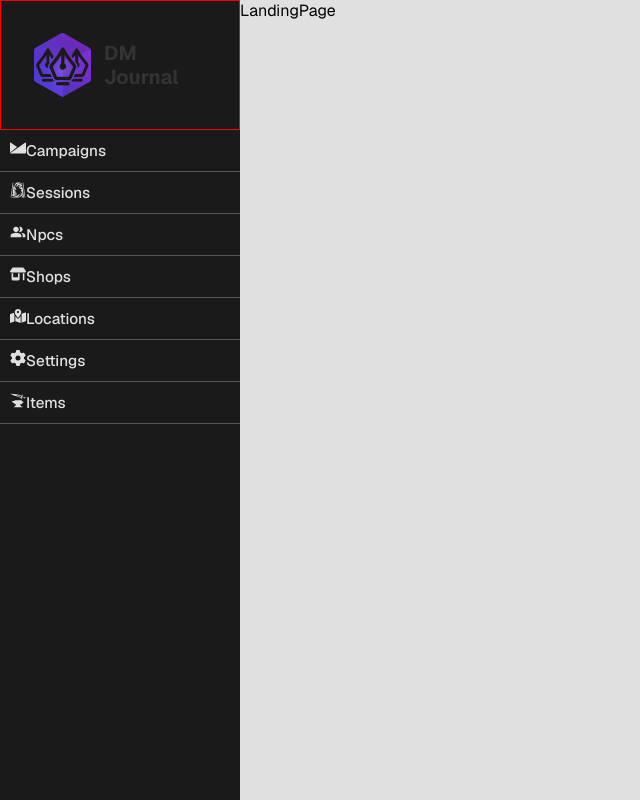
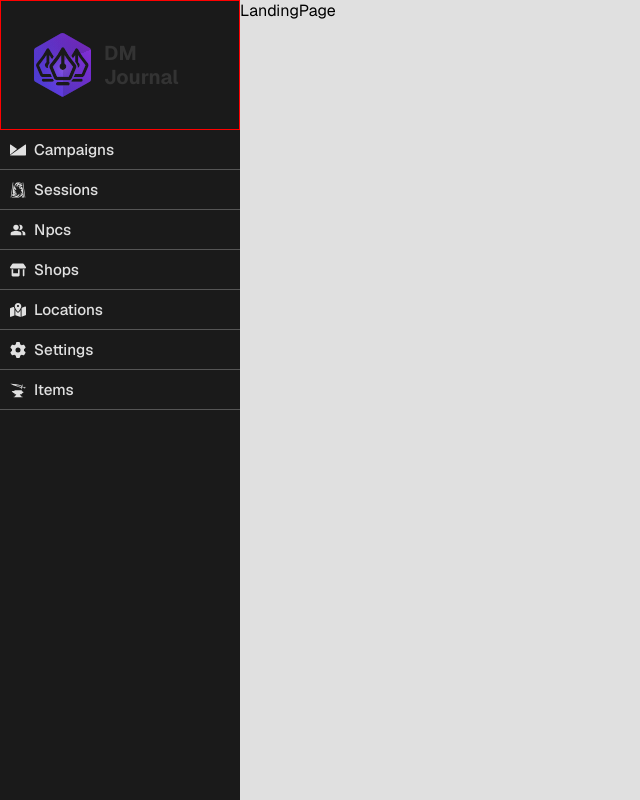
Before and after one commit to toonchavez8/27-Unir-Actividad-I-Dessarolloweb, a React (Vite) app: page / in a window 1280 px wide. Shown: the whole page, without its empty margins (0-640 px from the left). Built offline with nearby package versions, Linux system fonts and the light colour scheme.

Commit message:
style: add space to sidebar buttons

```diff
--- a/src/components/SideNav/_sideNav.css
+++ b/src/components/SideNav/_sideNav.css
@@ -24,23 +24,20 @@
 }
 
 .sidenav__link {
-  display: flex;
-  align-items: center;
-  justify-content: space-between;
   color: var(--white-color, #fff);
   text-decoration: none;
   padding: 1rem;
   transition: background-color 0.2s ease;
 }
 
+.sidenav__link:first-child {
+  display: flex;
+  align-items: center;
+  gap: 0.5rem;
+}
+
 .sidenav__link:hover {
   background-color: var(--gray-color, #555);
-}
-
-.sidenav__icon {
-  font-size: 1.2rem;
-  color: var(--white-color, #fff);
-  flex-shrink: 0;
 }
 
 .sidenav__text {
```
